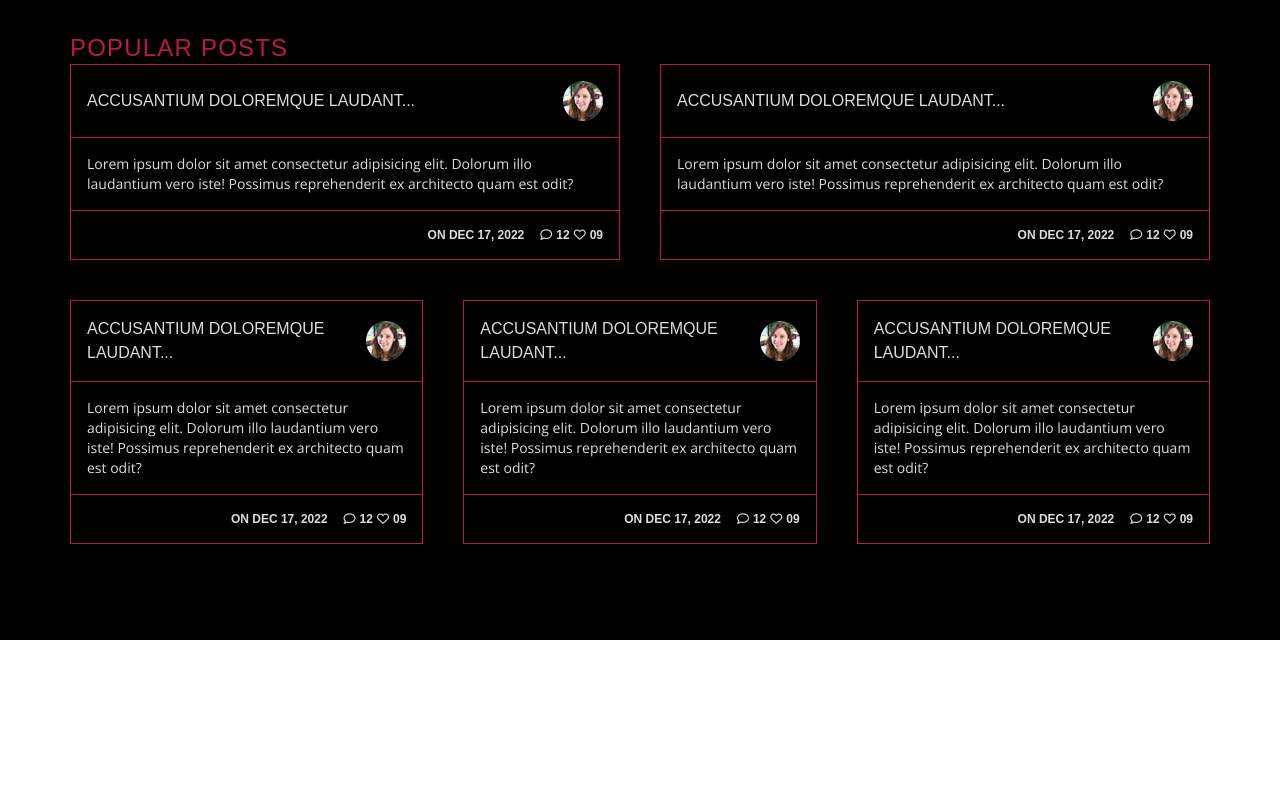
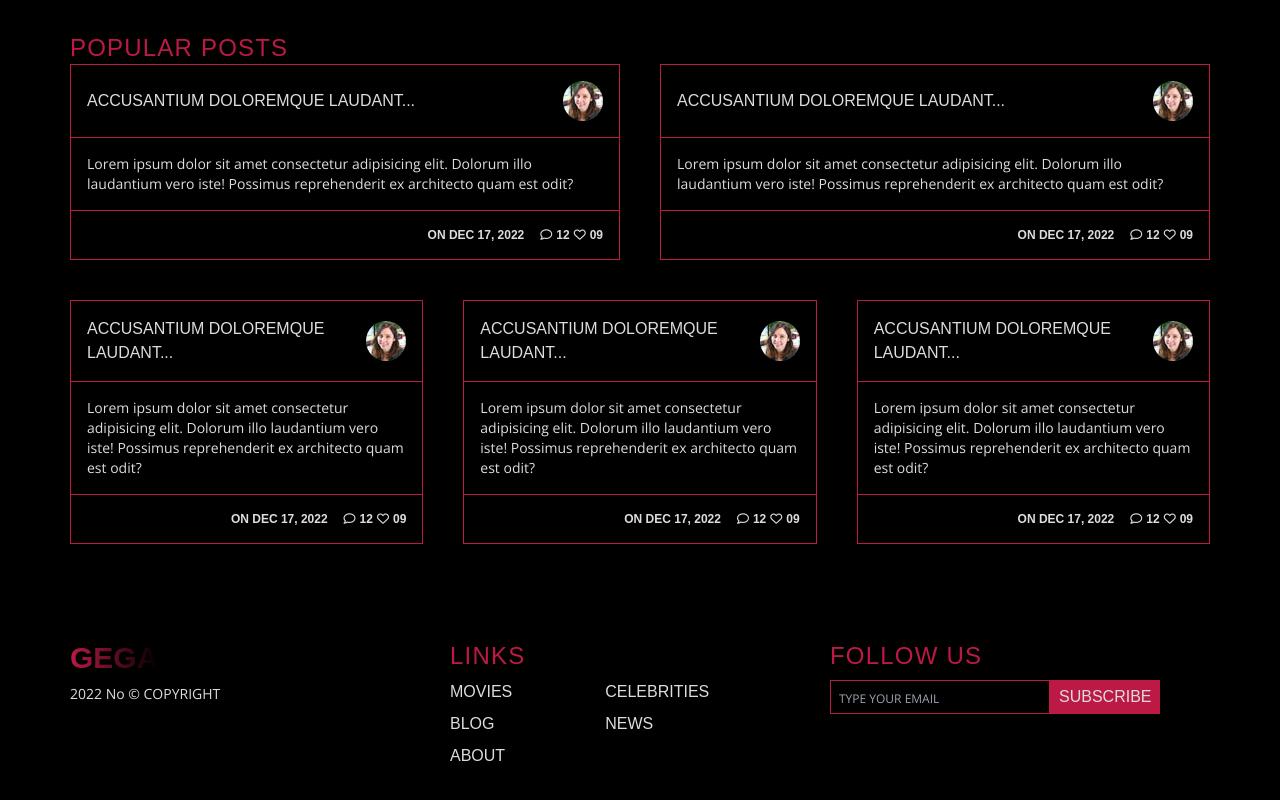
Before and after one commit to thaykrgl/tailwind-css-gega-project, a website: page public/index.html in a window 1280 px wide. Shown: the part 1939-2739 px from the top of the page. Before the commit the page ends 2579 px from the top, so only its background shows below. Drawn offline with nearby package versions, Linux system fonts and the light colour scheme; a web font is replaced by a local one.

Commit message:
Footer Section Added

```diff
--- a/public/index.html
+++ b/public/index.html
@@ -561,6 +561,38 @@
             </div>
         </div>
     </section>
+
+    <!-- Footer Section -->
+    <footer class="bg-black text-gega-grey">
+        <!-- Footer Container -->
+        <div class="container flex flex-col md:flex-row px-10 lg:px-0 pb-8">
+            <!-- Left -->
+            <div class="basis-1/3">
+                <a href="#"
+                class="text-2xl lg:text-3xl font-bold text-transparent bg-gradient-to-r bg-clip-text from-gega-red to-gega-gray">GEGA</a>
+                <p class="text-sm mt-2">2022 No &copy; COPYRIGHT</p>
+            </div>
+            <!-- Middle -->
+            <div class="basis-1/3">
+                <h2 class="mb-2 text-gega-red">LINKS</h2>
+                <div class="grid grid-cols-5 gap-2 uppercase">
+                    <a class="col-span-2 hover:text-gega-melon duration-500" href="#">Movies</a>
+                    <a class="col-span-2 hover:text-gega-melon duration-500" href="#">Celebrities</a>
+                    <a class="col-span-2 hover:text-gega-melon duration-500" href="#">Blog</a>
+                    <a class="col-span-2 hover:text-gega-melon duration-500" href="#">News</a>
+                    <a class="col-span-2 hover:text-gega-melon duration-500" href="#">About</a>
+                </div>
+            </div>
+            <!-- Right -->
+            <div class="basis-1/3">
+                <h2 class="mb-2 text-gega-red">FOLLOW US</h2>
+                <form action="" class="flex">
+                    <input class="py-1 px-2 bg-transparent border border-gega-red placeholder:text-xs outline-none" type="text" placeholder="TYPE YOUR EMAIL">
+                    <button class="py-1 px-2 bg-transparent border border-gega-red bg-gega-red font-gemunu uppercase">Subscribe</button>
+                </form>
+            </div>
+        </div>
+    </footer>
 </body>
 
 </html>
```
Also changed, not shown: public/css/styles.css.
